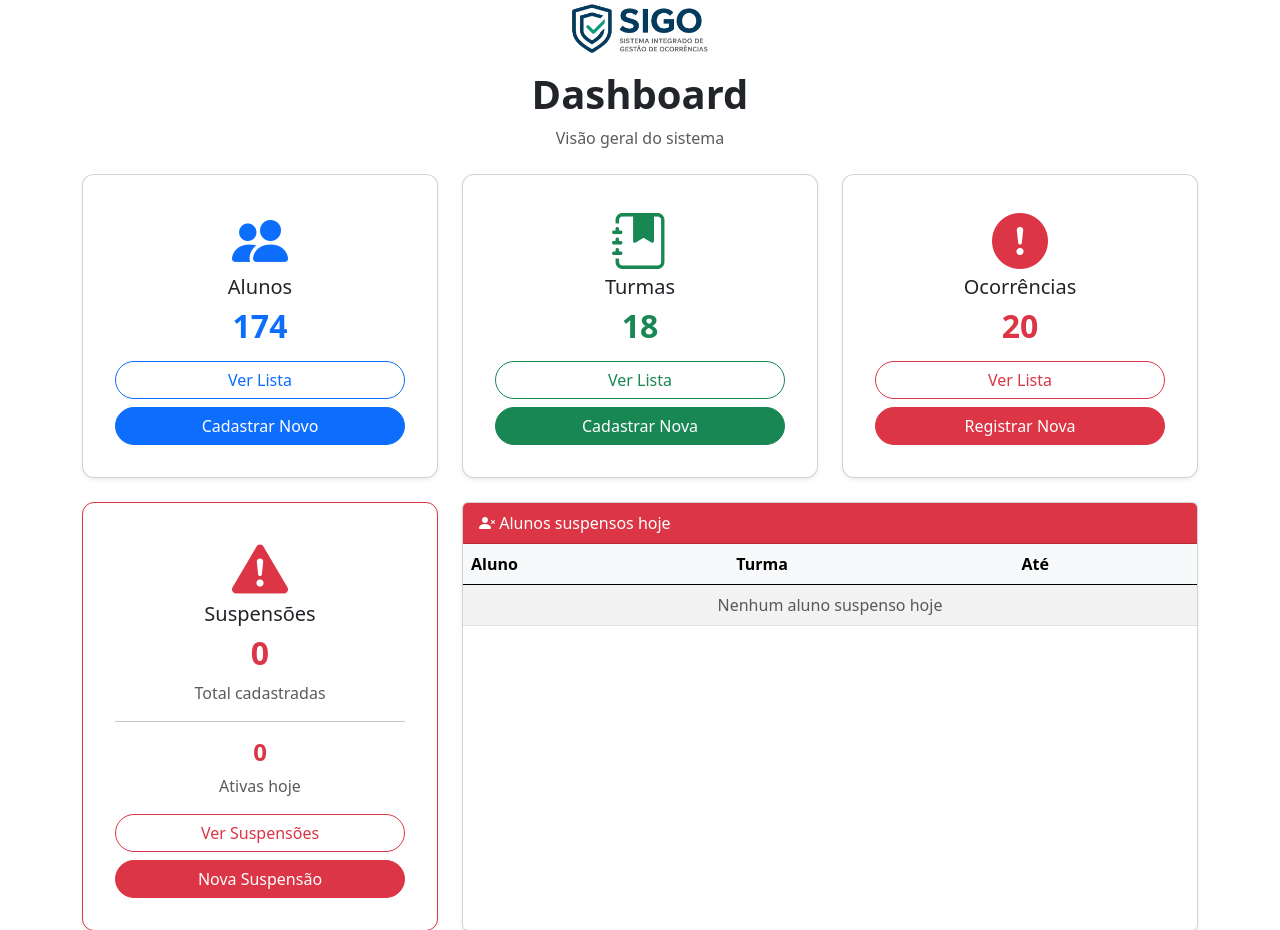
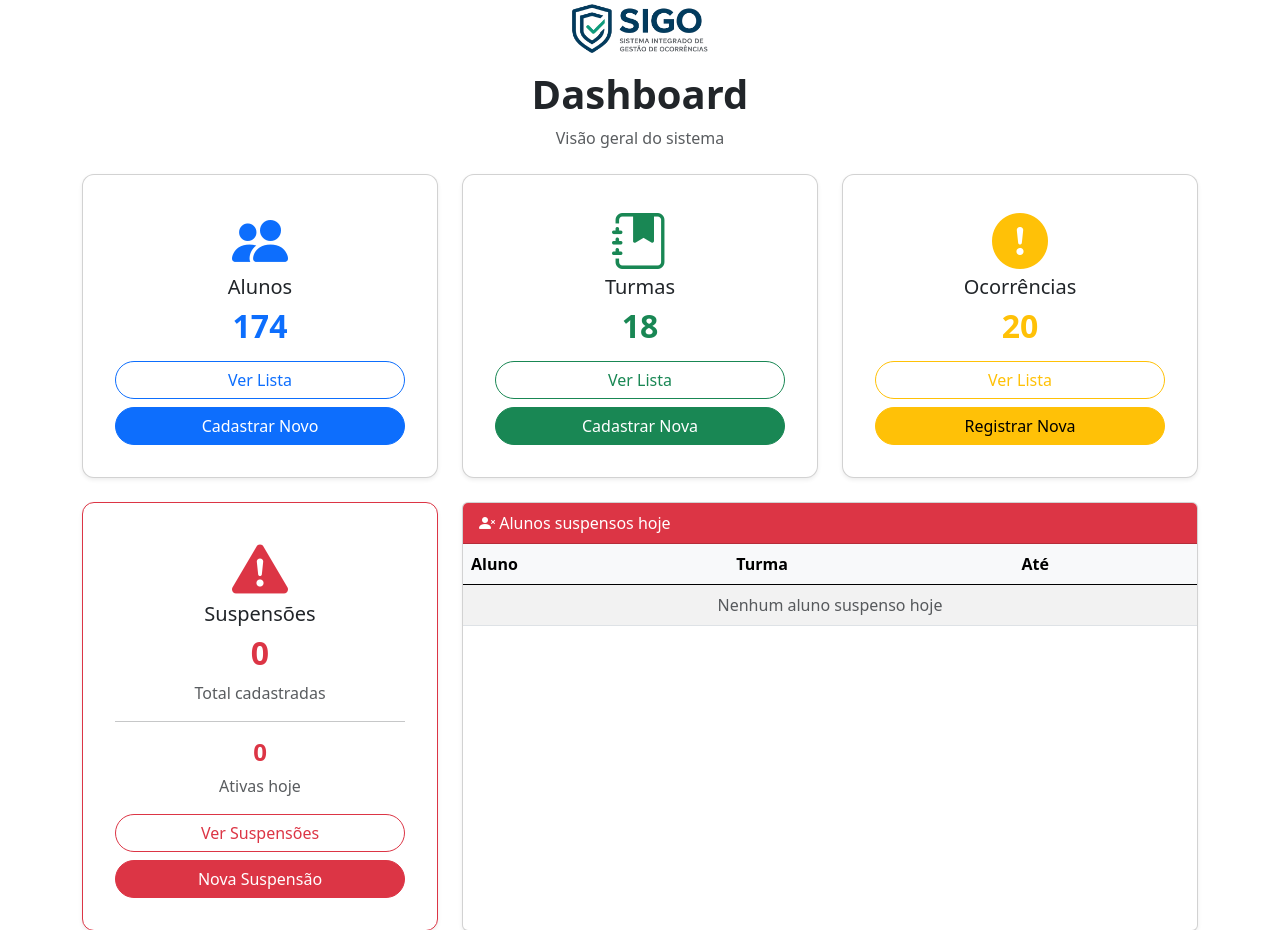
Before and after one commit to italomsiqueira/portfolio, a PHP site: page /sigo/index.php in a window 1280 px wide. Shown: the part 122-1052 px from the top of the page. Run offline with PHP 8.4, Linux system fonts and the light colour scheme; a user stored in the database is signed in; data comes from the database, SQL or seed files in the repository; data that the repository does not hold is empty; some libraries are stand-ins or nearby versions.

Commit message:
Atualização de cor

```diff
--- a/sigo/index.php
+++ b/sigo/index.php
@@ -191,12 +191,12 @@ include('layout/head.php');
             <div class="col-md-4">
                 <div class="card shadow-sm card-home p-3">
                     <div class="card-body text-center">
-                        <i class="bi bi-exclamation-circle-fill display-4 text-danger mb-2"></i>
+                        <i class="bi bi-exclamation-circle-fill display-4 text-warning mb-2"></i>
                         <h5>Ocorrências</h5>
-                        <h2 class="fw-bold text-danger"><?= (int) $total_ocorrencias ?></h2>
+                        <h2 class="fw-bold text-warning"><?= (int) $total_ocorrencias ?></h2>
                         <div class="d-grid gap-2 mt-3">
-                            <a href="listar-ocorrencias.php" class="btn btn-outline-danger rounded-pill">Ver Lista</a>
-                            <a href="cadastrar-ocorrencia.php" class="btn btn-danger rounded-pill">Registrar Nova</a>
+                            <a href="listar-ocorrencias.php" class="btn btn-outline-warning rounded-pill">Ver Lista</a>
+                            <a href="cadastrar-ocorrencia.php" class="btn btn-warning rounded-pill">Registrar Nova</a>
                         </div>
                     </div>
                 </div>
```
